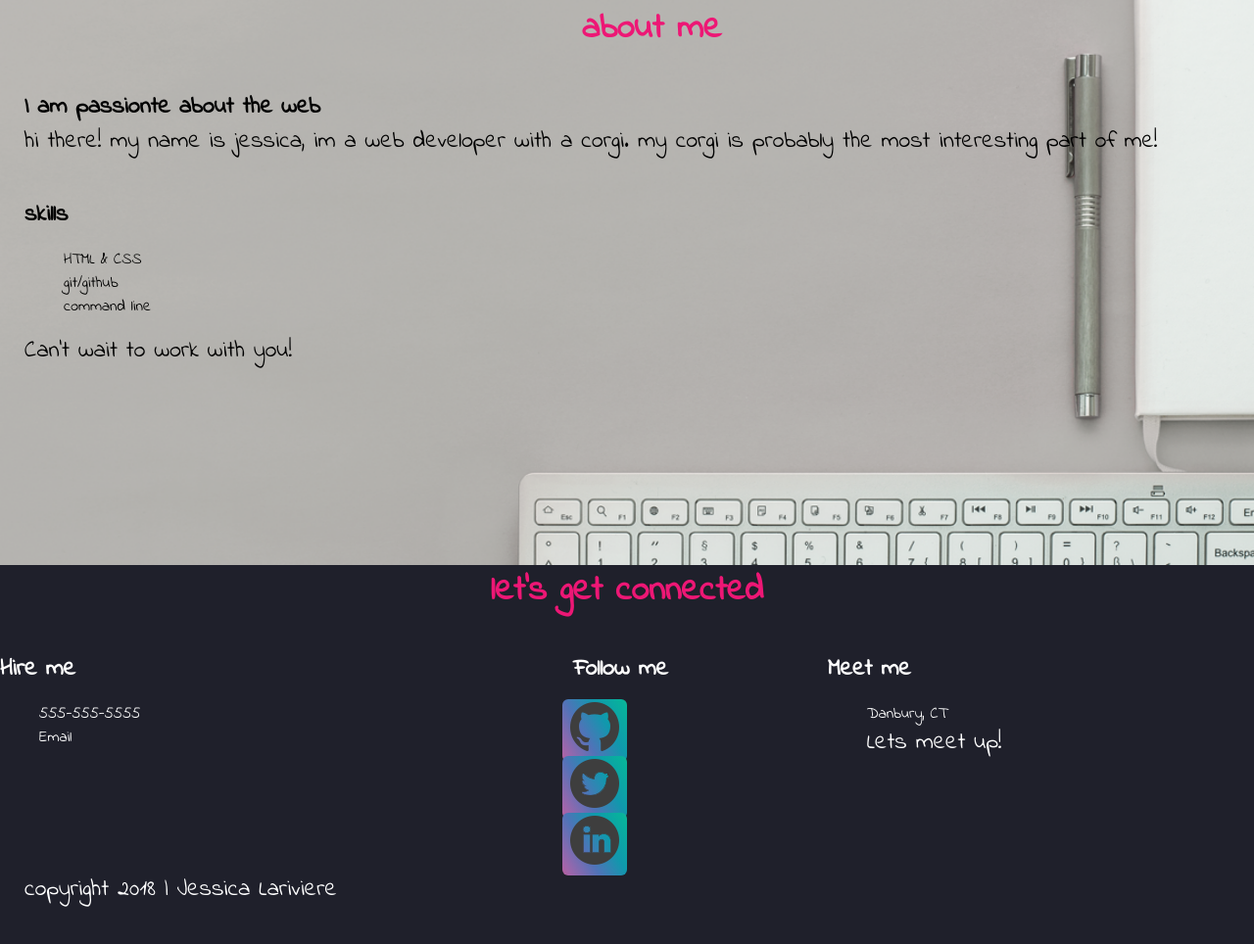
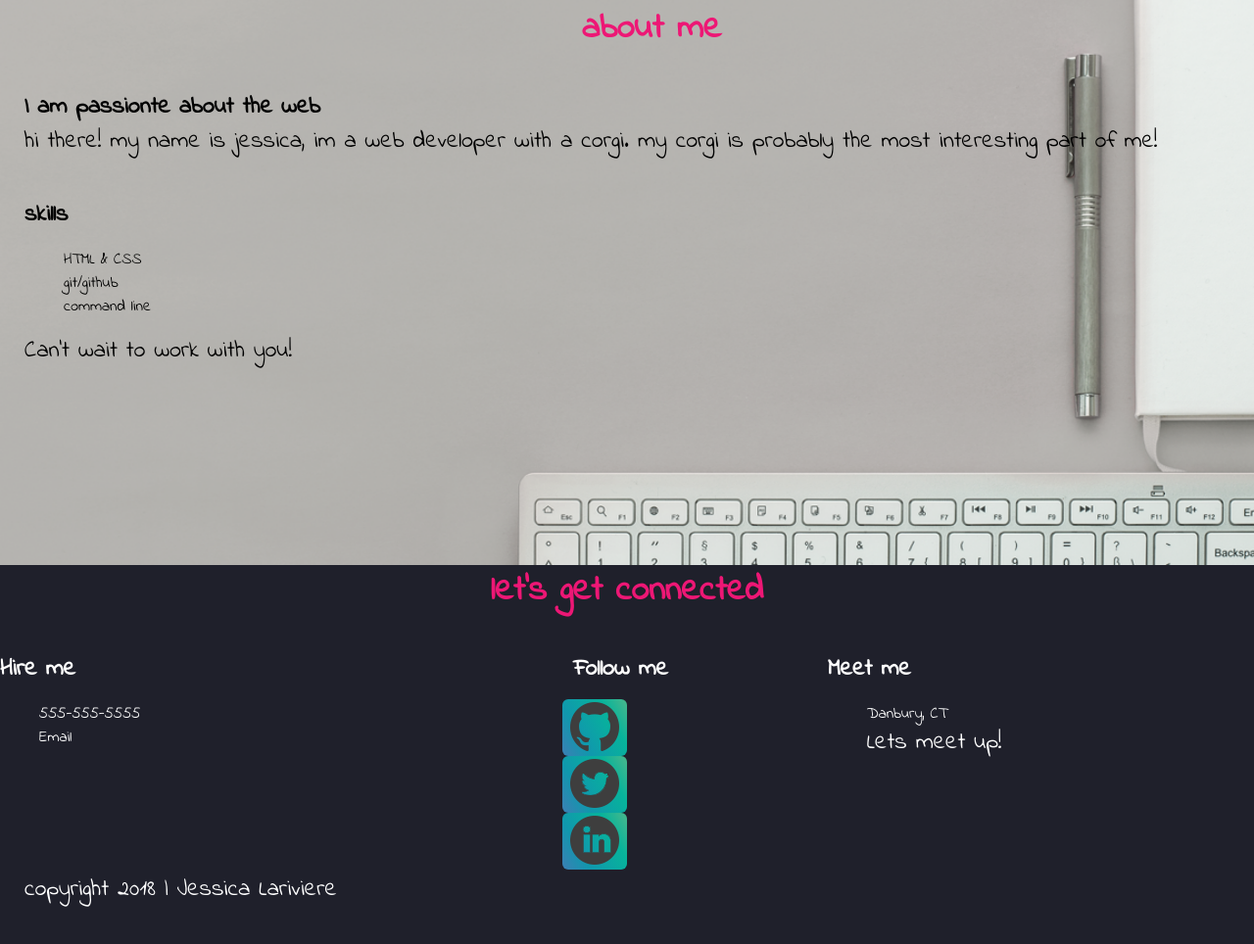
Before and after one commit to Jessica-Lariviere/Portfolio-site, a plain HTML site: page index.html in a window 1280 px wide. Shown: the part 2387-3351 px from the top of the page at 98% size. Drawn offline with Linux system fonts and the light colour scheme.

Commit message:
changed speed and size of rainbow animation, made box even

```diff
--- a/css/main.css
+++ b/css/main.css
@@ -183,13 +183,13 @@ p{
   position: absolute;
   top: calc(-1 * var(--borderWidth));
   left: calc(-1 * var(--borderWidth));
-  height: calc(100% + var(--borderWidth) * 2);
+  height: calc(90% + var(--borderWidth) * 2);
   width: calc(80% + var(--borderWidth) * 2);
   background: linear-gradient(60deg, #f79533, #f37055, #ef4e7b, #a166ab, #5073b8, #1098ad, #07b39b, #6fba82);
   border-radius: calc(2 * var(--borderWidth));
   z-index: -1;
   animation: animatedgradient 3s ease alternate infinite;
-  background-size: 200% 200%;
+  background-size: 400% 100%;
 }
 
 
```
